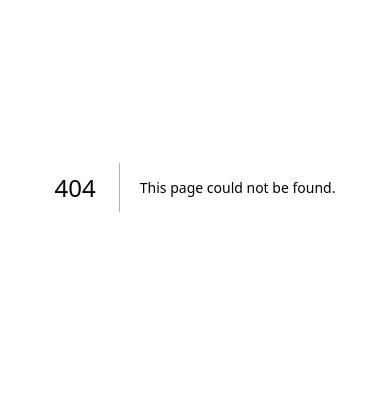
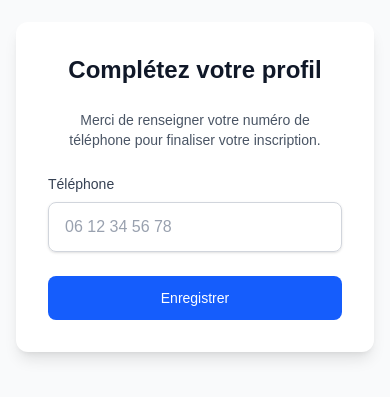
Before and after one commit to albertduplantin/benevoles, a Next.js app: page /complete-profile in a window 390 px wide. Before the commit this address had no page. Shown: the part 235-632 px from the top of the page. Built offline with nearby package versions, Linux system fonts and the light colour scheme; no server answers.

Commit message:
feat(auth): impose phone completion après connexion Google + ajout /complete-profile

```diff
--- a/src/app/admin/AdminPageClient.tsx
+++ b/src/app/admin/AdminPageClient.tsx
@@ -12,13 +12,14 @@ import UserRow from '@/components/admin/UserRow';
 import CallToVolunteers from '@/components/admin/CallToVolunteers';
 import MissionEditModal from '@/components/admin/MissionEditModal';
 import type { MissionWithCounts, MissionWithVolunteers, UserProfile, VolunteerCompleteProfile, PlanningMission } from '@/lib/types';
+import type { Session } from '@supabase/supabase-js';
 
 interface AdminPageClientProps {
   missions: MissionWithCounts[];
   users: UserProfile[];
   missionsWithVolunteers: MissionWithVolunteers[];
   uniqueUsers: VolunteerCompleteProfile[];
-  session: any;
+  session: Session;
 }
 
 export default function AdminPageClient({ missions, users, missionsWithVolunteers, uniqueUsers, session }: AdminPageClientProps) {
@@ -94,7 +95,7 @@ export default function AdminPageClient({ missions, users, missionsWithVolunteer
                   ))
                 ) : (
                   <tr>
-                    <td colSpan={5} className="p-4 text-center text-gray-500">
+                    <td colSpan={5} className="p-4 text-center text-gray-600">
                       Aucune mission créée pour le moment.
                     </td>
                   </tr>
@@ -141,7 +142,7 @@ export default function AdminPageClient({ missions, users, missionsWithVolunteer
                                 // On filtre les missions où ce bénévole est inscrit
                                 const userMissions = missions
                                     ? missions.filter((mission: MissionWithCounts) =>
-                                        mission.inscriptions && mission.inscriptions.some((i: any) => i.user_id === user.id)
+                                        mission.inscriptions && mission.inscriptions.some((i) => i.user_id === user.id)
                                     )
                                     : [];
                                 return (
@@ -150,7 +151,7 @@ export default function AdminPageClient({ missions, users, missionsWithVolunteer
                             })
                         ) : (
                             <tr>
-                                <td colSpan={7} className="p-4 text-center text-gray-500">
+                                <td colSpan={7} className="p-4 text-center text-gray-600">
                                     Aucun utilisateur trouvé.
                                 </td>
                             </tr>
--- a/src/app/admin/MissionRow.tsx
+++ b/src/app/admin/MissionRow.tsx
@@ -1,15 +1,15 @@
 'use client'
 
 import { useState } from 'react'
-import type { MissionWithCounts, UserProfile } from '@/lib/types'
+import type { MissionWithCounts, UserProfile, PlanningMission } from '@/lib/types'
 import { deleteMissionAction } from './actions'
 import Tooltip from '@/components/Tooltip'
-import MissionEditModal from '@/components/admin/MissionEditModal'
+// import MissionEditModal from '@/components/admin/MissionEditModal'
 
 interface MissionRowProps {
   mission: MissionWithCounts;
   users?: UserProfile[] | null;
-  onEdit?: (planningMission: any) => void;
+  onEdit?: (planningMission: PlanningMission) => void;
 }
 
 export default function MissionRow({ mission, users, onEdit }: MissionRowProps) {
@@ -176,7 +176,7 @@ export default function MissionRow({ mission, users, onEdit }: MissionRowProps)
                                 📞 {inscription.users.phone}
                               </a>
                             ) : (
-                              <span className="text-gray-400">Non renseigné</span>
+                              <span className="text-gray-600">Non renseigné</span>
                             )}
                           </td>
                         </tr>
@@ -186,7 +186,7 @@ export default function MissionRow({ mission, users, onEdit }: MissionRowProps)
                 </div>
               ) : (
                 <div className="grid grid-cols-1 md:grid-cols-2 lg:grid-cols-3 gap-3">
-                  {mission.inscriptions.map((inscription, index) => (
+                  {mission.inscriptions.map((inscription) => (
                     <div key={inscription.user_id} className="flex items-center p-3 bg-gray-50 rounded border">
                       <div className="flex-1">
                         <div className="font-medium text-gray-900">
--- a/src/app/auth/callback/route.ts
+++ b/src/app/auth/callback/route.ts
@@ -1,17 +1,22 @@
 import { createServerClient, type CookieOptions } from '@supabase/ssr'
 import { NextResponse, type NextRequest } from 'next/server'
+
+// Cette route OAuth reçoit ?code=... puis échange le code contre une session
+// Problème précédent : on créait un premier NextResponse, on y plaçait les cookies
+// puis on recréait un *nouvel* objet de réponse pour la redirection, perdant ainsi
+// les cookies d’auth → l’utilisateur restait déconnecté.
+// Solution : préparer dès le départ la réponse de redirection et écrire les cookies
+// dessus, sans jamais la recréer.
 
 export async function GET(request: NextRequest) {
   const { searchParams, origin } = new URL(request.url)
   const code = searchParams.get('code')
   const next = searchParams.get('next') ?? '/'
 
-  // La réponse que nous renverrons (sera transformée en redirection plus bas)
-  let response = NextResponse.next({
-    request: { headers: request.headers },
-  })
+  // 1. Prépare la réponse de redirection (elle sera renvoyée en fin de fonction)
+  const redirectResponse = NextResponse.redirect(`${origin}${next}`)
 
-  // Crée un client Supabase capable de poser / lire les cookies sur *cette* réponse
+  // 2. Crée le client Supabase en lui donnant accès au *même* objet response
   const supabase = createServerClient(
     process.env.NEXT_PUBLIC_SUPABASE_URL!,
     process.env.NEXT_PUBLIC_SUPABASE_ANON_KEY!,
@@ -21,25 +26,20 @@ export async function GET(request: NextRequest) {
           return request.cookies.get(name)?.value
         },
         set(name: string, value: string, options: CookieOptions) {
-          // Met à jour le cookie côté requête (utile pour les appels subséquents)
-          request.cookies.set({ name, value, ...options })
-          // Et surtout côté réponse, pour que le navigateur le reçoive
-          response.cookies.set({ name, value, ...options })
+          redirectResponse.cookies.set({ name, value, ...options })
         },
         remove(name: string, options: CookieOptions) {
-          request.cookies.set({ name, value: '', ...options })
-          response.cookies.set({ name, value: '', ...options })
+          redirectResponse.cookies.set({ name, value: '', ...options })
         },
       },
     }
   )
 
-  // Échange le code OAuth Google contre une session
+  // 3. Échange le code OAuth contre une session, ce qui écrira les cookies
   if (code) {
     await supabase.auth.exchangeCodeForSession(code)
   }
 
-  // Transforme la réponse en redirection (les cookies déjà posés sont conservés)
-  response = NextResponse.redirect(`${origin}${next}`)
-  return response
+  // 4. Retourne la réponse (cookies inclus)
+  return redirectResponse
 }
--- /dev/null
+++ b/src/app/complete-profile/page.tsx
@@ -0,0 +1,89 @@
+'use client'
+
+import { createClient } from '@/lib/supabase/client'
+import { useRouter } from 'next/navigation'
+import { useEffect, useState } from 'react'
+
+export default function CompleteProfilePage() {
+  const supabase = createClient()
+  const router = useRouter()
+
+  const [phone, setPhone] = useState('')
+  const [loading, setLoading] = useState(false)
+  const [error, setError] = useState('')
+
+  const handleSubmit = async (e: React.FormEvent<HTMLFormElement>) => {
+    e.preventDefault()
+    setError('')
+    setLoading(true)
+
+    const {
+      data: { user },
+      error: authError,
+    } = await supabase.auth.getUser()
+
+    if (authError || !user) {
+      setLoading(false)
+      setError("Non authentifié – veuillez vous reconnecter.")
+      router.push('/login')
+      return
+    }
+
+    const { error: dbError } = await supabase
+      .from('users')
+      .update({ phone })
+      .eq('id', user.id)
+
+    if (dbError) {
+      setError('Erreur : ' + dbError.message)
+    } else {
+      router.push('/')
+      router.refresh()
+    }
+    setLoading(false)
+  }
+
+  return (
+    <div className="flex items-center justify-center min-h-screen bg-gray-50 p-4">
+      <form
+        onSubmit={handleSubmit}
+        className="w-full max-w-md bg-white shadow-lg rounded-xl p-8 space-y-6"
+      >
+        <h1 className="text-2xl font-bold text-center text-gray-900">
+          Complétez votre profil
+        </h1>
+        <p className="text-sm text-gray-600 text-center">
+          Merci de renseigner votre numéro de téléphone pour finaliser votre
+          inscription.
+        </p>
+        <div>
+          <label
+            htmlFor="phone"
+            className="block text-sm font-medium text-gray-700 mb-2"
+          >
+            Téléphone
+          </label>
+          <input
+            id="phone"
+            type="tel"
+            required
+            value={phone}
+            onChange={(e) => setPhone(e.target.value)}
+            className="block w-full px-4 py-3 placeholder-gray-400 border border-gray-300 rounded-lg shadow-sm focus:outline-none focus:ring-2 focus:ring-blue-500 focus:border-blue-500"
+            placeholder="06 12 34 56 78"
+          />
+        </div>
+        {error && (
+          <p className="text-sm text-red-600 text-center">{error}</p>
+        )}
+        <button
+          type="submit"
+          disabled={loading}
+          className="w-full px-4 py-3 text-sm font-medium text-white bg-blue-600 rounded-lg hover:bg-blue-700 focus:outline-none focus:ring-2 focus:ring-offset-2 focus:ring-blue-500 disabled:opacity-50"
+        >
+          {loading ? 'Enregistrement…' : 'Enregistrer'}
+        </button>
+      </form>
+    </div>
+  )
+}
--- a/src/components/ProfileForm.tsx
+++ b/src/components/ProfileForm.tsx
@@ -1,6 +1,7 @@
 'use client'
 
 import { useState, useRef, useEffect } from 'react'
+import NextImage from 'next/image'
 import { createClient } from '@/lib/supabase/client'
 import { UserProfile } from '@/lib/types'
 
@@ -142,9 +143,11 @@ export default function ProfileForm({ userProfile }: ProfileFormProps) {
           <div className="relative">
                          <div className="w-24 h-24 rounded-full overflow-hidden bg-gradient-to-br from-blue-400 to-purple-500 flex items-center justify-center">
                {avatarUrl ? (
-                 <img
+                 <NextImage
                    src={avatarUrl}
                    alt="Photo de profil"
+                   width={96}
+                   height={96}
                    className="w-full h-full object-cover"
                  />
                ) : (
--- a/src/middleware.ts
+++ b/src/middleware.ts
@@ -57,6 +57,34 @@ export async function middleware(request: NextRequest) {
   // rafraîchit la session de l'utilisateur si elle a expiré.
   await supabase.auth.getUser()
 
+  // Obligation de compléter le profil (téléphone)
+  try {
+    const {
+      data: { user },
+    } = await supabase.auth.getUser()
+
+    // Si l'utilisateur est connecté, on vérifie son profil public.users
+    if (user) {
+      const { data: profile } = await supabase
+        .from('users')
+        .select('phone')
+        .eq('id', user.id)
+        .single()
+
+      const missingPhone = !profile || !profile.phone || profile.phone.trim() === ''
+
+      const currentPath = request.nextUrl.pathname
+      const onCompletionPage = currentPath.startsWith('/complete-profile')
+
+      if (missingPhone && !onCompletionPage) {
+        const redirectUrl = new URL('/complete-profile', request.url)
+        return NextResponse.redirect(redirectUrl)
+      }
+    }
+  } catch {
+    // on ignore les erreurs (ex. RLS) et laisse passer la requête
+  }
+
   return response
 }
 
```
